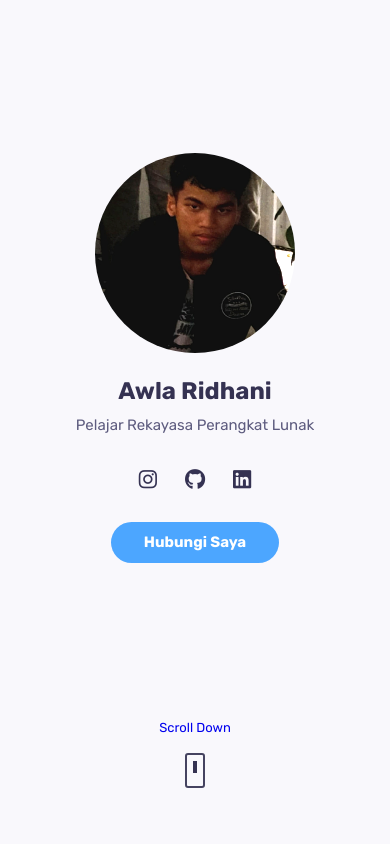
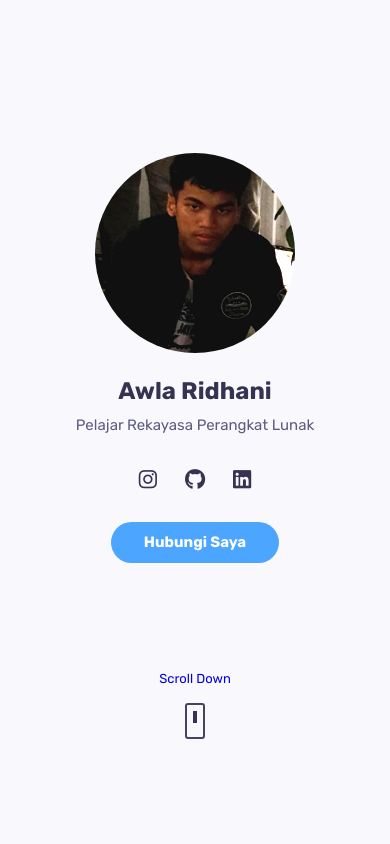
Before and after one commit to RivenFino/awlaridhani, a React (Create React App) app: page / in a window 390 px wide. Shown: the top 844 px of the page. Built offline with nearby package versions, Linux system fonts and the light colour scheme.

Commit message:
ready to deploy

```diff
--- a/src/components/home/home.css
+++ b/src/components/home/home.css
@@ -105,7 +105,7 @@
 
 @media screen and (max-width: 767px) {
     .scroll__down {
-        bottom: 3.5rem;
+        bottom: 12.5vh;
     }
 
     .mouse {
```
